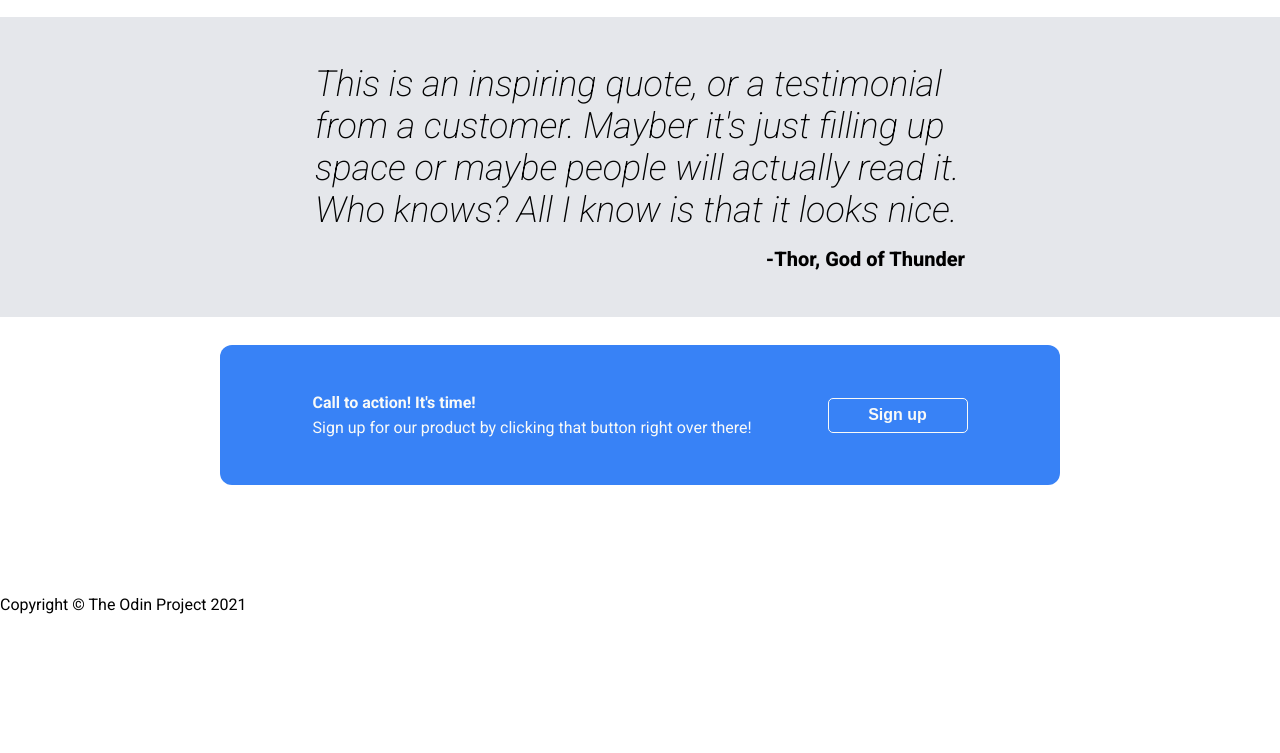
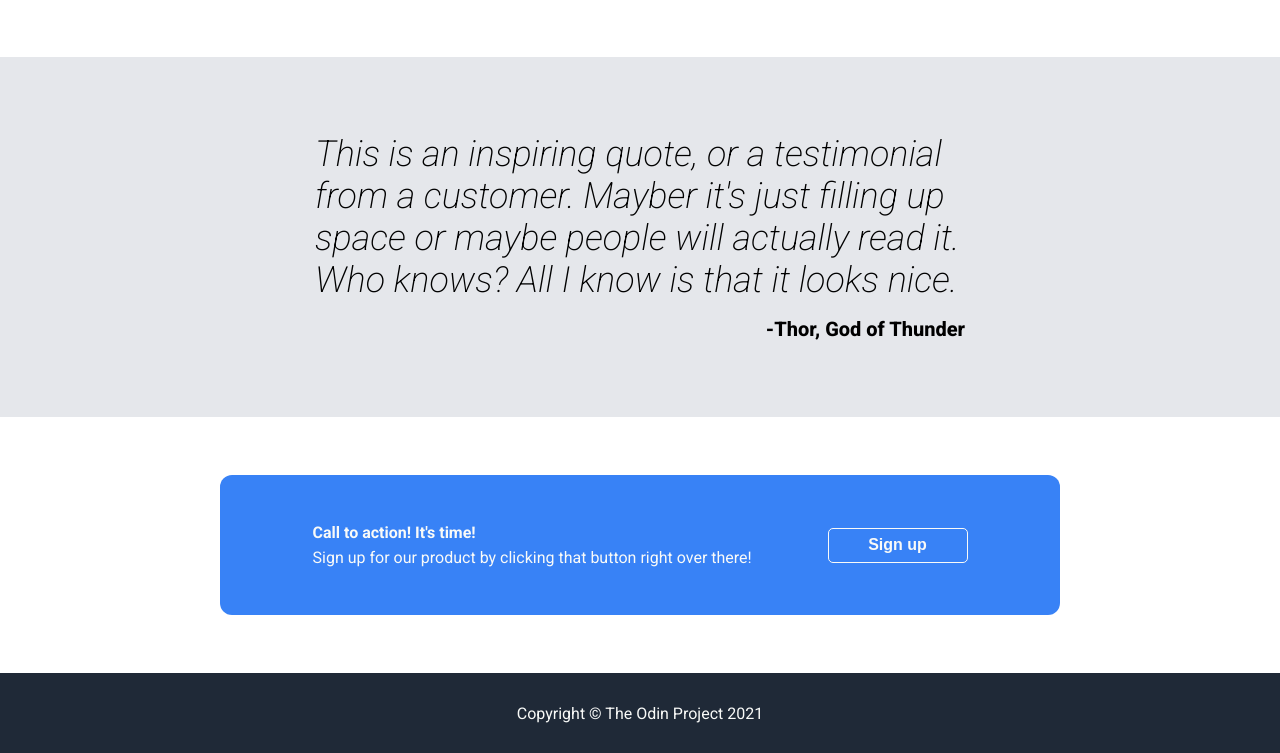
Before and after one commit to Empth/odin-landing-page, a plain HTML site: page index.html in a window 1280 px wide. Shown: the part 771-1524 px from the top of the page. Before the commit the page ends 1385 px from the top, so only its background shows below. Drawn offline with Linux system fonts and the light colour scheme.

Commit message:
Finish project with footer

```diff
--- a/index.html
+++ b/index.html
@@ -60,11 +60,11 @@
                 <button class="fourth">Sign up</button>
             </div>
         </div>
+        <div class="footer">
+            <div class="boundary">
+                <p>Copyright © The Odin Project 2021</p>
+            </div>
+        </div>
     </div>
-
-    <div class="footer">
-        <div>Copyright © The Odin Project 2021</div>
-    </div>
-
 </body>
 </html>
--- a/style.css
+++ b/style.css
@@ -63,6 +63,7 @@ body {
 .awesome {
     font-size: 48px;
     font-weight: 900;
+    padding: 0px;
 }
 
 .first-sign-up .secondary {
@@ -102,6 +103,7 @@ button {
     gap: 28px;
     height: 300px;
     justify-content: center;
+    padding: 20px;
 }
 
 h2 {
@@ -140,6 +142,7 @@ h2 {
 .third-content {
     background-color: #E5E7EB;
     height: 300px;
+    padding: 30px
 }
 
 .third-content .boundary {
@@ -167,7 +170,10 @@ h2 {
 }
 
 .fourth-content {
-    height: 250px;
+    height: 200px;
+    display: flex;
+    justify-content: center;
+    align-items: center;
     margin: auto;
 }
 
@@ -208,3 +214,14 @@ h2 {
     width: 500px;
     margin: 0px;
 }
+
+.footer {
+    background-color: #1F2937;
+    height: 80px;
+    color: #F9FAF8;
+    display: flex;
+}
+
+.footer .boundary {
+    margin: auto
+}
```
